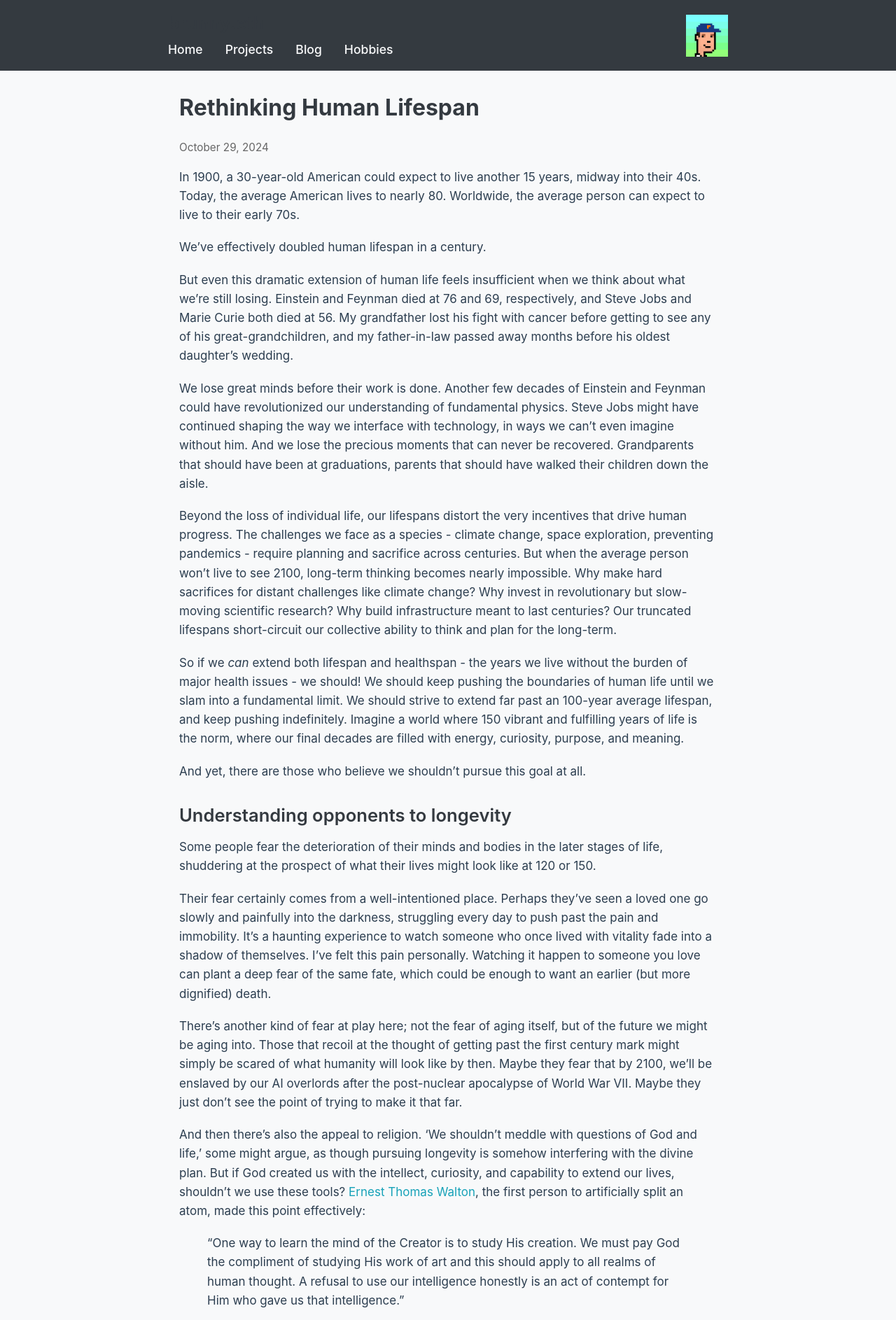
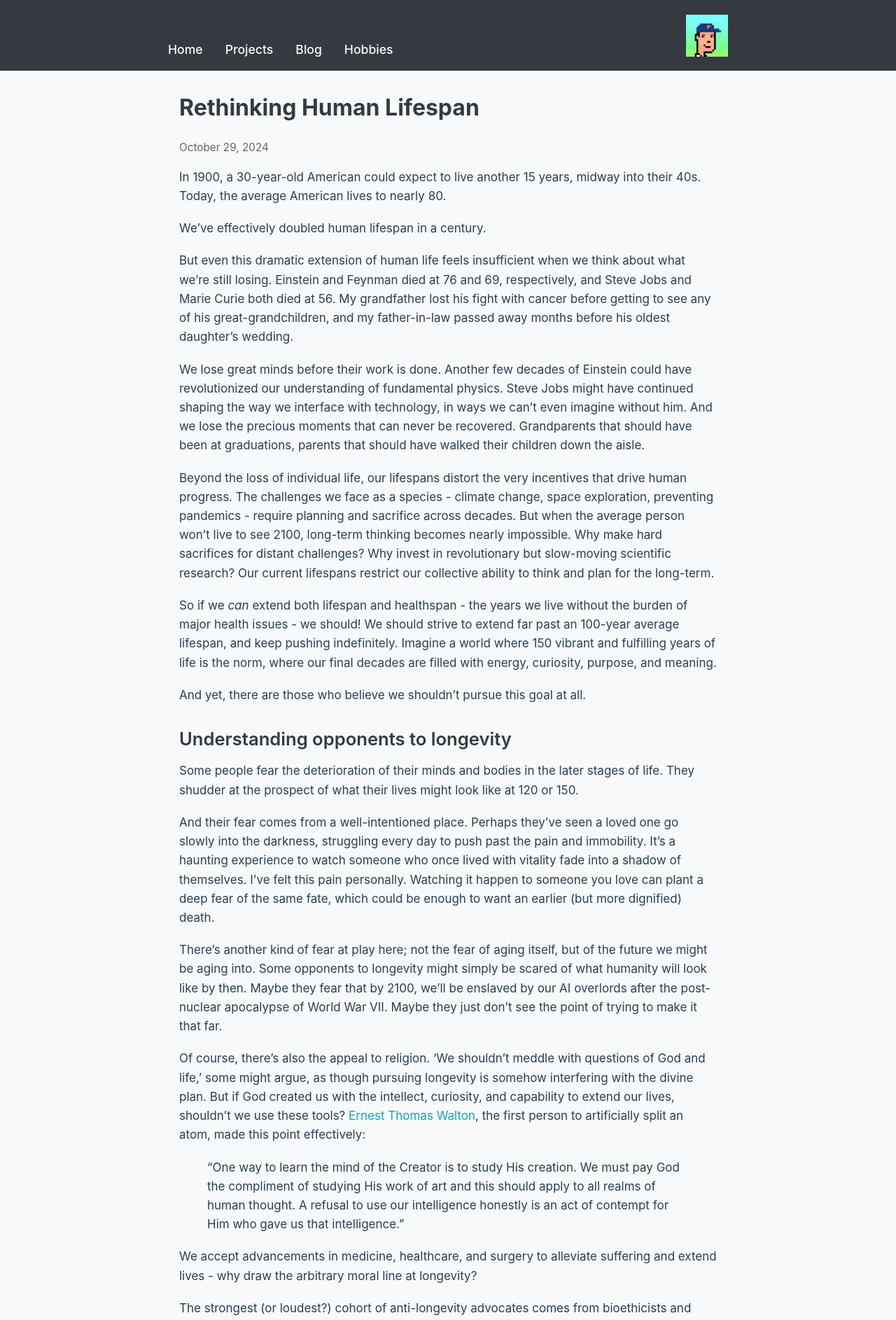
Before and after one commit to brunny-eth/personal-website-project, a Jekyll site: the page built from _posts/2024-11-9-rethinking-human-lifespan.markdown, in a window 1280 px wide. Shown: the top 1886 px of the page at 70% size. Built offline with Jekyll 4.4.1, drawn with Linux system fonts in a browser that asks for light colours; some web fonts are replaced; some of the changed text lies outside the part shown.

Commit message:
some more changes to lifespan blog

```diff
--- a/_posts/2024-11-9-rethinking-human-lifespan.markdown
+++ b/_posts/2024-11-9-rethinking-human-lifespan.markdown
@@ -5,65 +5,57 @@
 categories: [longevity, tech]
 ---
 
-In 1900, a 30-year-old American could expect to live another 15 years, midway into their 40s. Today, the average American lives to nearly 80. Worldwide, the average person can expect to live to their early 70s.
+In 1900, a 30-year-old American could expect to live another 15 years, midway into their 40s. Today, the average American lives to nearly 80.
 
 We've effectively doubled human lifespan in a century.
 
 But even this dramatic extension of human life feels insufficient when we think about what we're still losing. Einstein and Feynman died at 76 and 69, respectively, and Steve Jobs and Marie Curie both died at 56. My grandfather lost his fight with cancer before getting to see any of his great-grandchildren, and my father-in-law passed away months before his oldest daughter's wedding.
 
-We lose great minds before their work is done. Another few decades of Einstein and Feynman could have revolutionized our understanding of fundamental physics. Steve Jobs might have continued shaping the way we interface with technology, in ways we can't even imagine without him. And we lose the precious moments that can never be recovered. Grandparents that should have been at graduations, parents that should have walked their children down the aisle.
+We lose great minds before their work is done. Another few decades of Einstein could have revolutionized our understanding of fundamental physics. Steve Jobs might have continued shaping the way we interface with technology, in ways we can't even imagine without him. And we lose the precious moments that can never be recovered. Grandparents that should have been at graduations, parents that should have walked their children down the aisle.
 
-Beyond the loss of individual life, our lifespans distort the very incentives that drive human progress. The challenges we face as a species - climate change, space exploration, preventing pandemics - require planning and sacrifice across centuries. But when the average person won't live to see 2100, long-term thinking becomes nearly impossible. Why make hard sacrifices for distant challenges like climate change? Why invest in revolutionary but slow-moving scientific research? Why build infrastructure meant to last centuries? Our truncated lifespans short-circuit our collective ability to think and plan for the long-term.
+Beyond the loss of individual life, our lifespans distort the very incentives that drive human progress. The challenges we face as a species - climate change, space exploration, preventing pandemics - require planning and sacrifice across decades. But when the average person won't live to see 2100, long-term thinking becomes nearly impossible. Why make hard sacrifices for distant challenges? Why invest in revolutionary but slow-moving scientific research? Our current lifespans restrict our collective ability to think and plan for the long-term.
 
-So if we *can* extend both lifespan and healthspan - the years we live without the burden of major health issues - we should! We should keep pushing the boundaries of human life until we slam into a fundamental limit. We should strive to extend far past an 100-year average lifespan, and keep pushing indefinitely. Imagine a world where 150 vibrant and fulfilling years of life is the norm, where our final decades are filled with energy, curiosity, purpose, and meaning.
+So if we *can* extend both lifespan and healthspan - the years we live without the burden of major health issues - we should! We should strive to extend far past an 100-year average lifespan, and keep pushing indefinitely. Imagine a world where 150 vibrant and fulfilling years of life is the norm, where our final decades are filled with energy, curiosity, purpose, and meaning.
 
 And yet, there are those who believe we shouldn't pursue this goal at all.
 
 ## Understanding opponents to longevity
 
-Some people fear the deterioration of their minds and bodies in the later stages of life, shuddering at the prospect of what their lives might look like at 120 or 150.
+Some people fear the deterioration of their minds and bodies in the later stages of life. They shudder at the prospect of what their lives might look like at 120 or 150.
 
-Their fear certainly comes from a well-intentioned place. Perhaps they've seen a loved one go slowly and painfully into the darkness, struggling every day to push past the pain and immobility. It's a haunting experience to watch someone who once lived with vitality fade into a shadow of themselves. I've felt this pain personally. Watching it happen to someone you love can plant a deep fear of the same fate, which could be enough to want an earlier (but more dignified) death.
+And their fear comes from a well-intentioned place. Perhaps they've seen a loved one go slowly into the darkness, struggling every day to push past the pain and immobility. It's a haunting experience to watch someone who once lived with vitality fade into a shadow of themselves. I've felt this pain personally. Watching it happen to someone you love can plant a deep fear of the same fate, which could be enough to want an earlier (but more dignified) death.
 
-There's another kind of fear at play here; not the fear of aging itself, but of the future we might be aging into. Those that recoil at the thought of getting past the first century mark might simply be scared of what humanity will look like by then. Maybe they fear that by 2100, we'll be enslaved by our AI overlords after the post-nuclear apocalypse of World War VII. Maybe they just don't see the point of trying to make it that far.
+There's another kind of fear at play here; not the fear of aging itself, but of the future we might be aging into. Some opponents to longevity might simply be scared of what humanity will look like by then. Maybe they fear that by 2100, we'll be enslaved by our AI overlords after the post-nuclear apocalypse of World War VII. Maybe they just don't see the point of trying to make it that far.
 
-And then there's also the appeal to religion. 'We shouldn't meddle with questions of God and life,' some might argue, as though pursuing longevity is somehow interfering with the divine plan. But if God created us with the intellect, curiosity, and capability to extend our lives, shouldn't we use these tools? [Ernest Thomas Walton](https://thewildgeese.irish/profiles/blogs/walton-the-father-of-atomic-energy), the first person to artificially split an atom, made this point effectively:
+Of course, there's also the appeal to religion. 'We shouldn't meddle with questions of God and life,' some might argue, as though pursuing longevity is somehow interfering with the divine plan. But if God created us with the intellect, curiosity, and capability to extend our lives, shouldn't we use these tools? [Ernest Thomas Walton](https://thewildgeese.irish/profiles/blogs/walton-the-father-of-atomic-energy), the first person to artificially split an atom, made this point effectively:
 
 > "One way to learn the mind of the Creator is to study His creation. We must pay God the compliment of studying His work of art and this should apply to all realms of human thought. A refusal to use our intelligence honestly is an act of contempt for Him who gave us that intelligence."
 
 We accept advancements in medicine, healthcare, and surgery to alleviate suffering and extend lives - why draw the arbitrary moral line at longevity?
 
-The strongest (or loudest?) cohort of anti-longevity advocates comes from bioethicists and philosophers. Some argue that extending human lifespan is '[undesirable and morally unacceptable](https://jme.bmj.com/content/33/10/585)' - a '[narcissistic wish incompatible with devotion to posterity](https://www.firstthings.com/article/2001/05/lchaim-and-its-limits-why-not-immortality).' From the ivory towers of academia, they warn of the impending societal collapse: healthcare inequalities, social stagnation, loss of purpose. And to be fair, they're not entirely wrong about the challenges we will face.
+The strongest (or loudest?) cohort of anti-longevity advocates comes from bioethicists and philosophers, some of which argue that extending human lifespan is '[undesirable and morally unacceptable](https://jme.bmj.com/content/33/10/585)' and a '[narcissistic wish incompatible with devotion to posterity](https://www.firstthings.com/article/2001/05/lchaim-and-its-limits-why-not-immortality).' From the ivory towers of academia, they warn of the impending societal collapse: healthcare inequalities, social stagnation, loss of purpose. And to be fair, they're not entirely wrong about the challenges we will face.
 
 Look at the world today. Our current 80-year lifespan *already* strains the fabric of society. Pension systems, designed for shorter retirements, struggle to remain solvent as the populace lives longer. Older generations wield disproportionate influence on policies that will impact generations to come. The technological divide between old and young continues to grow. Medicare is an ever-increasing burden on the United States. Add on the looming climate crisis, another problem the younger generation inherited but did not create, and we've got full-blown intergenerational tension. This is already breeding a growing sense of fatalism among the youth.
 
-Some of these problems will surely get worse with a longer-lived population, and other unexpected problems will develop too.
-
 ## The March of Progress
 
-But since when does humanity let difficult problems stop us from pursuing progress? These aren't arguments against the pursuit of longevity - these are challenges to solve along the way. We completely remade our cities and infrastructure when the automobile replaced the horse, and we revolutionized healthcare and pensions when life expectancy hit 65. We'll figure out what needs to change when we hit 150.
+But since when does humanity let difficult problems stop us from pursuing progress? These aren't arguments against the pursuit of longevity; these are just the challenges we will have to solve along the way.
 
-The belief that we're programmed to deteriorate in our 7th and 8th decades is just stubborn and unimaginative. At the beginning of the 20th century, life expectancy hovered below 50. If we thought that the average person around us would be dead by 50, we'd be filled with existential dread, sadness, regret and fear. The grandchildren we'd never meet, the decades of life we'd miss. Our definition of a "normal" lifespan is far more flexible than we imagine.
-
-For those fearful of aging into bad health, I agree. I am scared of that too. I truly empathize with the feeling that human life should end gracefully before our humanity gets brutally taken away from us by old age. This fear is rooted in our own existential, raw, human vulnerability, and I feel these fears deeply myself. But letting these fears push us to not pursue longer, healthier lives would be a disservice to our own humanity and our core human impulse to push the boundaries, innovate, and redefine what's possible.
+For those fearful of aging into bad health, I agree. I truly empathize with the feeling that human life should end gracefully, before our humanity gets brutally taken away from us by old age. This fear is rooted in our own raw, existential human vulnerability, and I feel these fears deeply myself. But letting these fears push us to not pursue longer, healthier lives would be a disservice to our core human impulse to push the boundaries, innovate, and redefine what's possible.
 
 Even the doom and gloom about our current aging society is a bit overblown. Young voters are turning out in record numbers, [shifting the political landscape](https://x.com/mtracey/status/1854181606992323046) away from the older generation's preferences. Climate technology continues to improve, with younger generations leading the charge. Even the supposed technological divide is shrinking with better and more intuitive technology - my 85-year-old grandmother sends me more TikToks than my teenage cousins, and my mother has become a big fan of her newly-found digital friend, who she calls 'CharlesGPT.' The challenges of an aging population are real, but not insurmountable.
 
 I like Nick Bostrom's perspective from his 2005 review paper, [Recent Developments in the Ethics, Science, and Politics of Life Extension](https://www.fhi.ox.ac.uk/wp-content/uploads/recent-deveopments-life-extension.pdf). He suggests that our acceptance of aging might just be Stockholm syndrome with death itself, a physchological defense mechanism preventing us from pursuing the research that could free us.
 
-In other words, our own resigned acceptance of what we consider a normal lifespan might be what's keeping us from looking up at all.
+**In other words, our own resigned acceptance of what we consider a normal lifespan might be what's keeping us from looking up at all.**
 
-So of course we should want to live as long as possible! We [split atoms](https://en.wikipedia.org/wiki/Manhattan_Project), [caught a spaceship using chopsticks](https://www.youtube.com/watch?v=nVNIoQUcFI4), and [taught rocks how to think](https://jakec007.github.io/2020-06-28-how-we-trick-rocks-to-think/). Longevity is our next frontier, and we'll handle the practical challenges as they come.
+So of course we should strive to live as long as possible! We [split atoms](https://en.wikipedia.org/wiki/Manhattan_Project), [caught a spaceship using chopsticks](https://www.youtube.com/watch?v=nVNIoQUcFI4), and [taught rocks how to think](https://jakec007.github.io/2020-06-28-how-we-trick-rocks-to-think/). Longevity is our next frontier, and we'll handle the practical challenges as they come.
 
 
 ## Life in 2100
 
-I don't know exactly what 2100 will hold for humanity, or how we'll tackle each practical challenge ahead. But I do know that the progress of the last century has been mindblowing and underappreciated.
-
-Over the last century, life on Earth has gotten unimaginably better for the average human. The tide of technological innovation and free market forces has lifted billions out of poverty, saved hundreds of millions of lives from preventable deaths, and avoided millions of infant deaths. In 1950, the global infant mortality rate was about 150 deaths per 1,000 births; today, the worldwide number is below 30 per 1,000, and in the United States, below 5 per 1,000.
+I don't know exactly what 2100 will hold for humanity, or how we'll tackle each practical challenge ahead. But I do know that the progress of the last century has been mindblowing and underappreciated. Life on Earth has gotten unimaginably better for the average human over the last 100 years. The tide of technological innovation and free market forces has lifted billions out of poverty, saved hundreds of millions of lives from preventable deaths, and avoided millions of infant deaths.
 
 I'd like to think that we will, as a society, get past all of the potential [Great Filters](https://blulinski.com/space/ai/2023/02/07/aliens-ai-and-the-great-filter/) we are charging towards - runaway AI, nuclear war, civil unrest, climate change - and we will parade into the 22nd century as a more enlightened society.
 
-Of course longer lives will reshape our economic and social fabric. We'll need to reimagine retirement, rethink careers, rebuild family structures. But these aren't threats to fear - they're chances to evolve.
-
-And evolution doesn't mean losing our humanity; it means expanding what humanity can be.
+The challenges we will face in our pursuit of longevity are not threats that we should fear. These challenges are an opportunity for us to evolve. And evolution doesn't mean losing our humanity; it means expanding what humanity can be.
```
